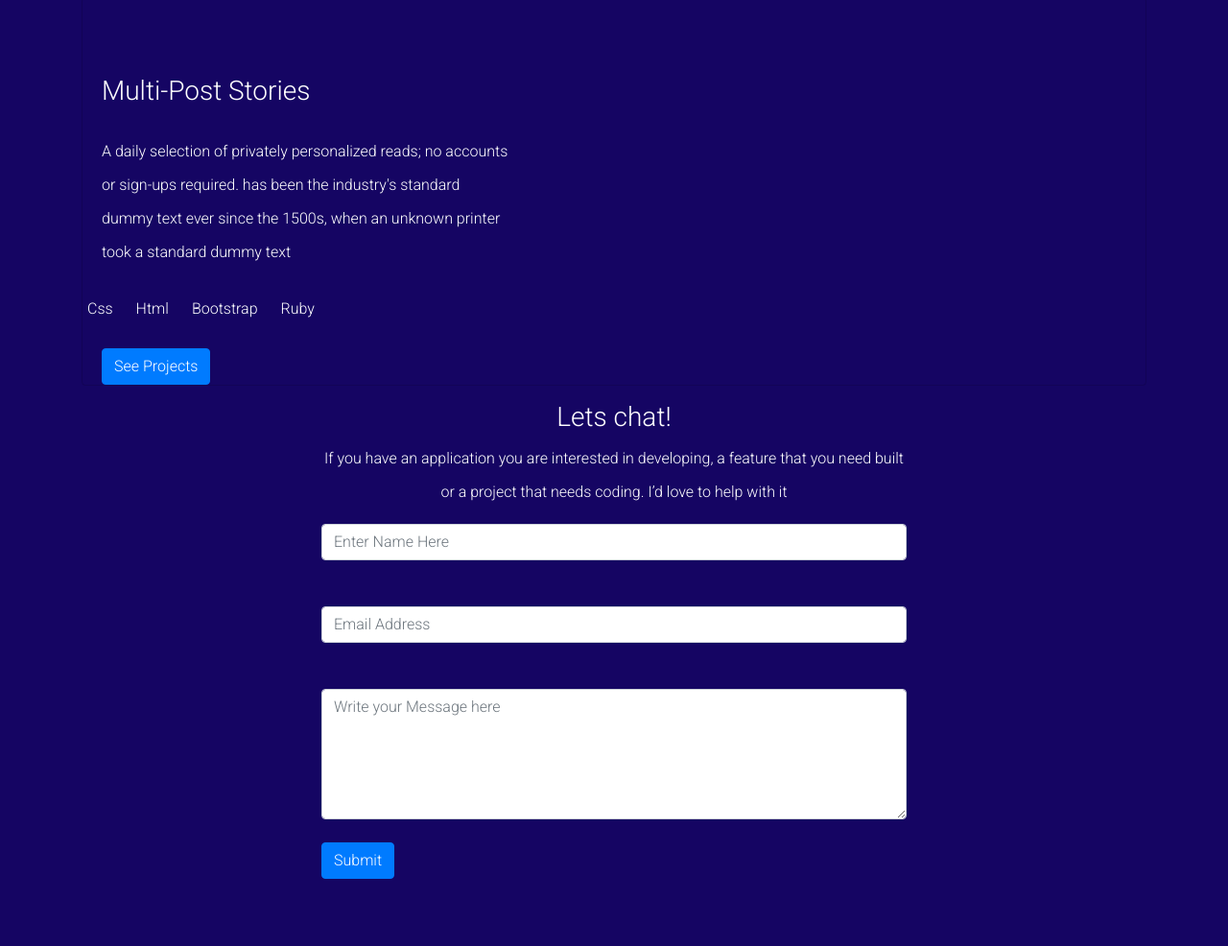
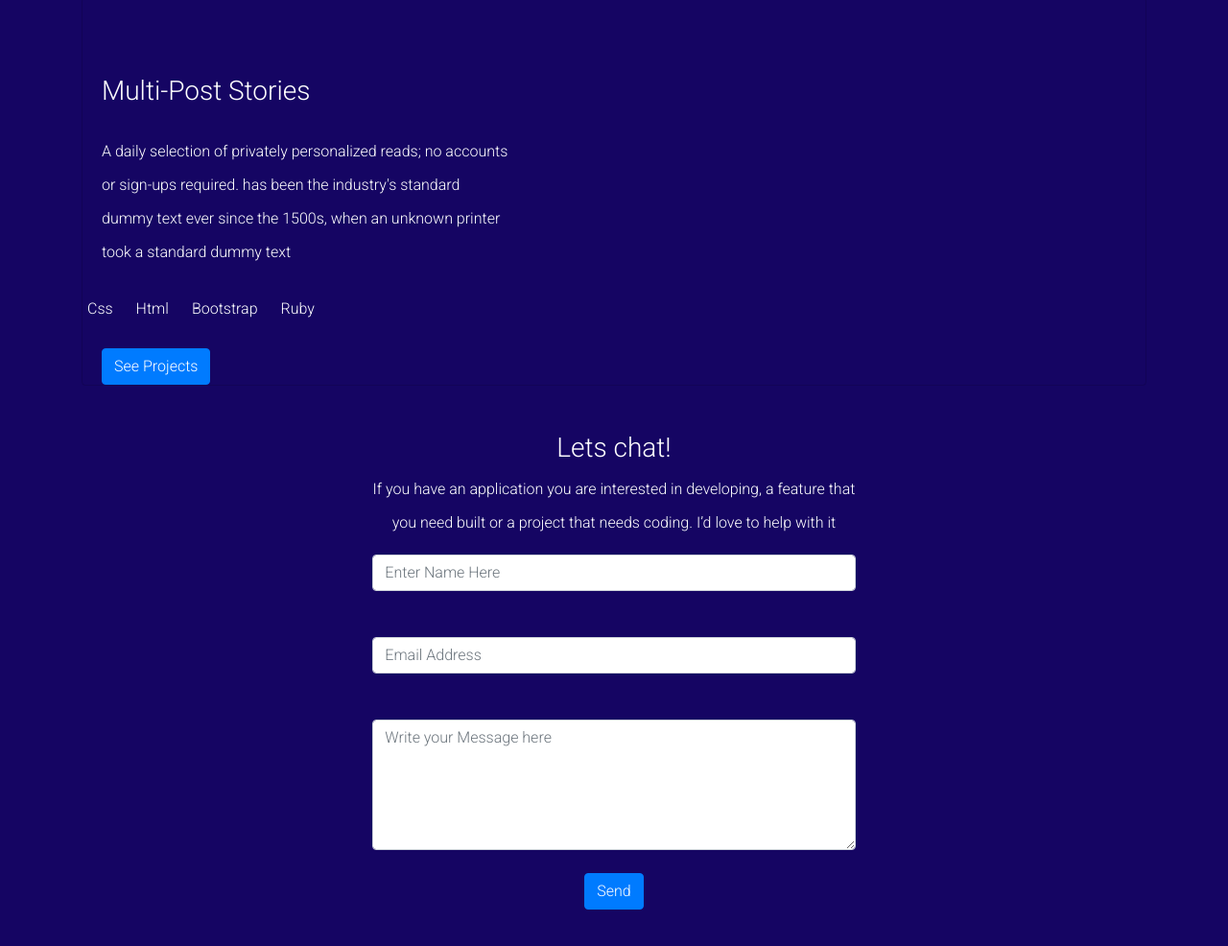
Before and after one commit to Josphat205/Big-G-Boostrap, a plain HTML site: page index.html in a window 1280 px wide. Shown: the part 2356-3342 px from the top of the page at 96% size. Before the commit the page ends 3272 px from the top, so only its background shows below. Drawn offline with nearby package versions, Linux system fonts and the light colour scheme.

Commit message:
Add bootstrap classes for proper layout

```diff
--- a/index.html
+++ b/index.html
@@ -220,7 +220,7 @@
        </div>
     </div>
   </main>
-  <section id="contact-section" class="container col-lg-6">
+  <section id="contact-section" class="container col-lg-5 mb-5 mt-5">
     <div class="align-items-center text-center">
       <h3 class="fw-bold">Lets chat!</h3>
       <p>If you have an application you are interested in developing, a feature that you need built or a project that needs coding. I’d love to help with it </p>
@@ -236,7 +236,9 @@
         <textarea class="form-control" placeholder="Write your Message here" id="floatingTextarea2" style="height: 136px"></textarea>
         <label for="floatingTextarea2"></label>
       </div>
-      <button type="submit" class="btn btn-primary">Submit</button>
+      <div class="text-center">
+        <button type="submit" class="btn btn-primary">Send</button>
+      </div>
     </form>
 
 
```
